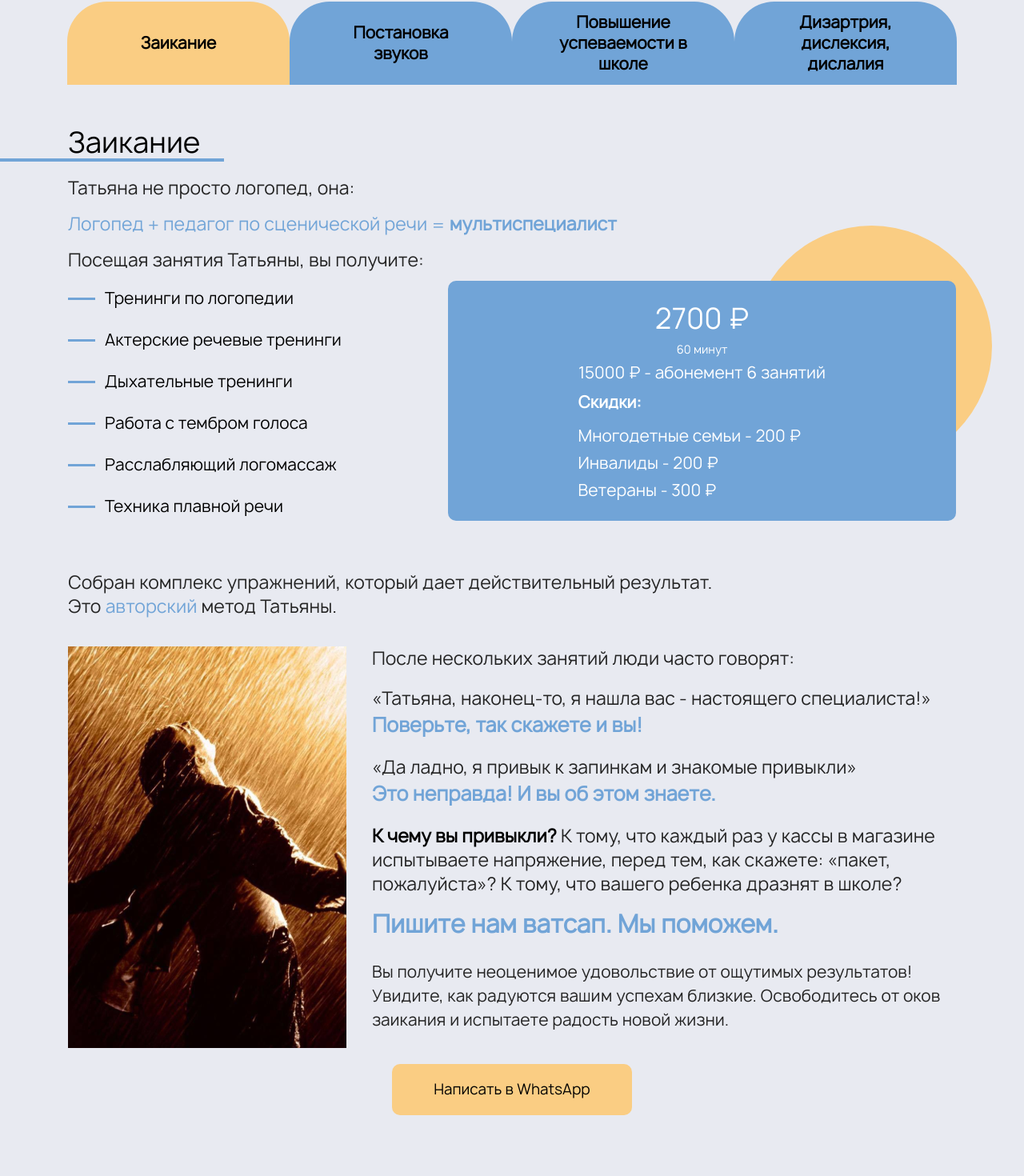
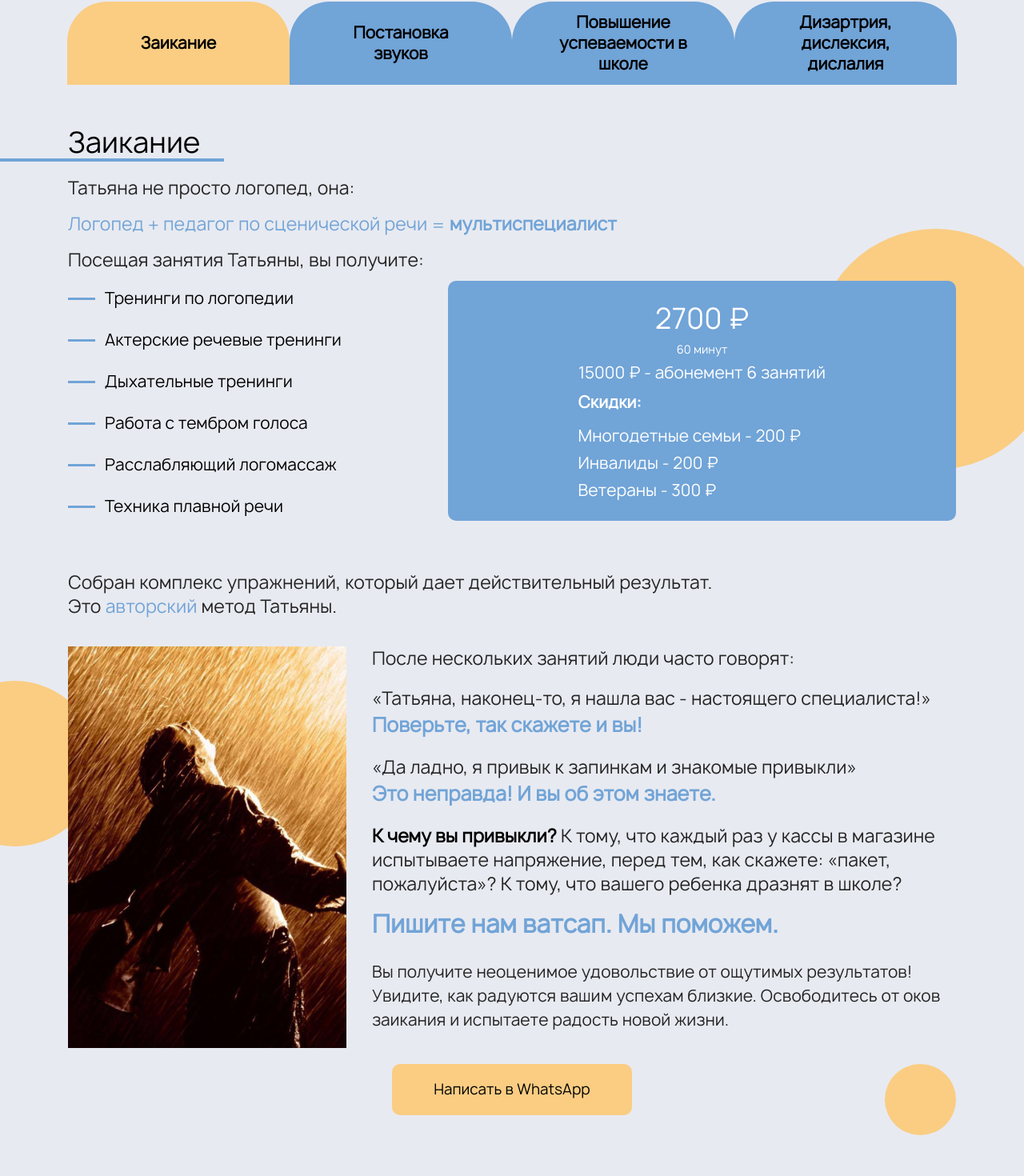
Before and after one commit to gazievri/speech-center, a React (Vite) app: page / in a window 1280 px wide. Shown: the part 963-2433 px from the top of the page at 80% size. Built offline with nearby package versions, Linux system fonts and the light colour scheme.

Commit message:
Продует Заикание сделан

```diff
--- a/src/components/Products/Products.jsx
+++ b/src/components/Products/Products.jsx
@@ -42,8 +42,8 @@ export const Products = () => {
           дислалия
         </button>
       </div>
-      <div className={styles.circleOne} />
       {active === 1 && <Stuttering />}
+
     </section>
   );
 };
--- a/src/components/Products/Stuttering/Stuttering.jsx
+++ b/src/components/Products/Stuttering/Stuttering.jsx
@@ -43,6 +43,7 @@ export const Stuttering = () => {
 
       <div className={styles.content}>
         <img src={image} alt="" className={styles.img} />
+        <div className={styles.circleThree} />
         <div>
           <h3 className={styles.text}>
             После нескольких занятий люди часто говорят:
@@ -82,7 +83,11 @@ export const Stuttering = () => {
       </div>
       <div className={styles.wrapperBtn}>
         <ButtonW />
+       <div className={styles.circleTwo} />
       </div>
+
+      <div className={styles.circleOne} />
+
     </article>
   );
 };
--- a/src/components/Products/Stuttering/styles.module.sass
+++ b/src/components/Products/Stuttering/styles.module.sass
@@ -5,6 +5,7 @@
     width: 100%
     z-index: 1
     margin-bottom: 126px
+    position: relative
 
 .title
     @include textPriceBlock
@@ -18,14 +19,12 @@
 
 .title::before
     content: ""
-    width: 500px
+    width: 355px
     height: 4px
     background-color: #71A4D7
     position: absolute
     bottom: -2px
     right: -30px
-
-
 
 .textBlueLogoped
     @include textPriceBlock
@@ -83,6 +82,7 @@
     align-items: center
     max-height: 300px
     box-sizing: border-box
+    z-index: 1
 
 .price
     @include textPriceBlock
@@ -125,6 +125,7 @@
     display: flex
     margin: 35px 0 20px
     gap: 32px
+    position: relative
 
 .text
     @include textPriceBlock
@@ -156,6 +157,7 @@
     width: 348px
     height: 502px
     object-fit: contain
+    z-index: 1
 
 .textCTA
     @include textPriceBlock
@@ -176,3 +178,34 @@
     width: 100%
     display: flex
     justify-content: center
+    position: relative
+
+.circleOne
+    position: absolute
+    width: 301px
+    height: 301px
+    border-radius: 50%
+    background: #FACD83
+    z-index: 0
+    right: -125px
+    top: 130px
+
+.circleTwo
+    position: absolute
+    width: 89px
+    height: 89px
+    border-radius: 50%
+    background: #FACD83
+    z-index: 0
+    right: 0
+    top: 0
+
+.circleThree
+    position: absolute
+    width: 207px
+    height: 207px
+    border-radius: 50%
+    background: #FACD83
+    z-index: 0
+    left: -170px
+    top: 43px
--- a/src/components/Products/styles.module.sass
+++ b/src/components/Products/styles.module.sass
@@ -8,7 +8,6 @@
     flex-direction: column
     gap: 50px
     position: relative
-    overflow: hidden
 
 .menu
     display: flex
```
